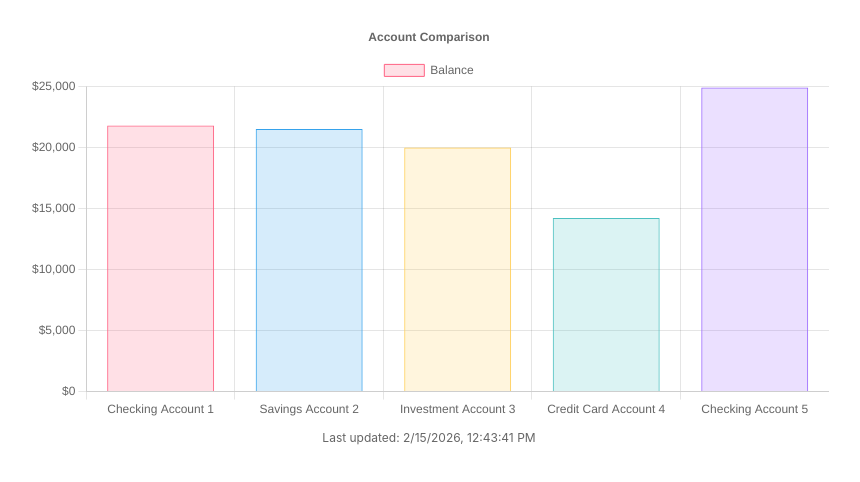
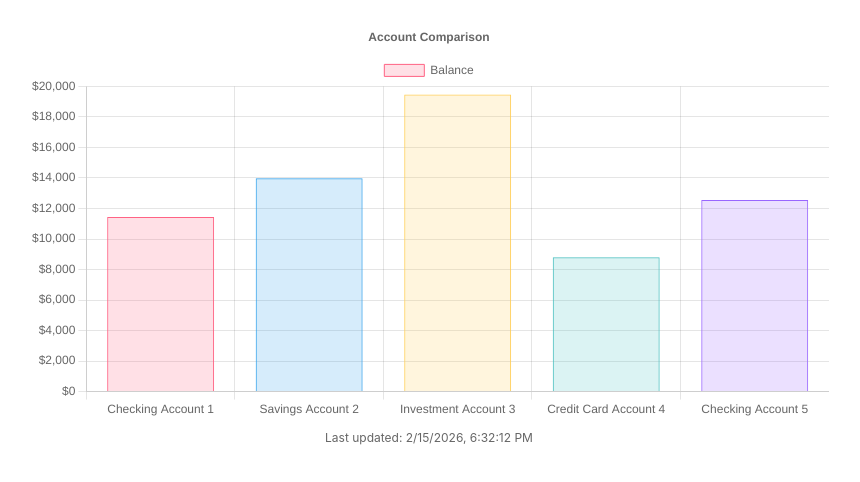
Before and after one commit to leakingMemo/notion-dashboard, a plain HTML site: page charts/accounts.html in a window 1280 px wide. Shown: the whole page, without its empty margins (211-1071 px from the left). Drawn offline with nearby package versions, Linux system fonts and the light colour scheme.

Commit message:
deploy: 4c4bf658cc92440bb72928c41904504d4f3e92f8

```diff
--- a/charts/accounts.html
+++ b/charts/accounts.html
@@ -31,7 +31,7 @@
         <canvas id="chart"></canvas>
     </div>
     <div class="last-updated">
-        Last updated: 2/15/2026, 12:43:41 PM
+        Last updated: 2/15/2026, 6:32:12 PM
     </div>
 
     <script>
@@ -50,11 +50,11 @@
     {
       "label": "Balance",
       "data": [
-        21796,
-        21508,
-        19999,
-        14213,
-        24908
+        11448,
+        13975,
+        19474,
+        8809,
+        12554
       ],
       "backgroundColor": [
         "rgba(255, 99, 132, 0.2)",
```
Also changed, not shown: charts/balance.html (+6 -6 lines), charts/portfolio.html (+5 -5 lines), index.html (+1 -1 lines).
